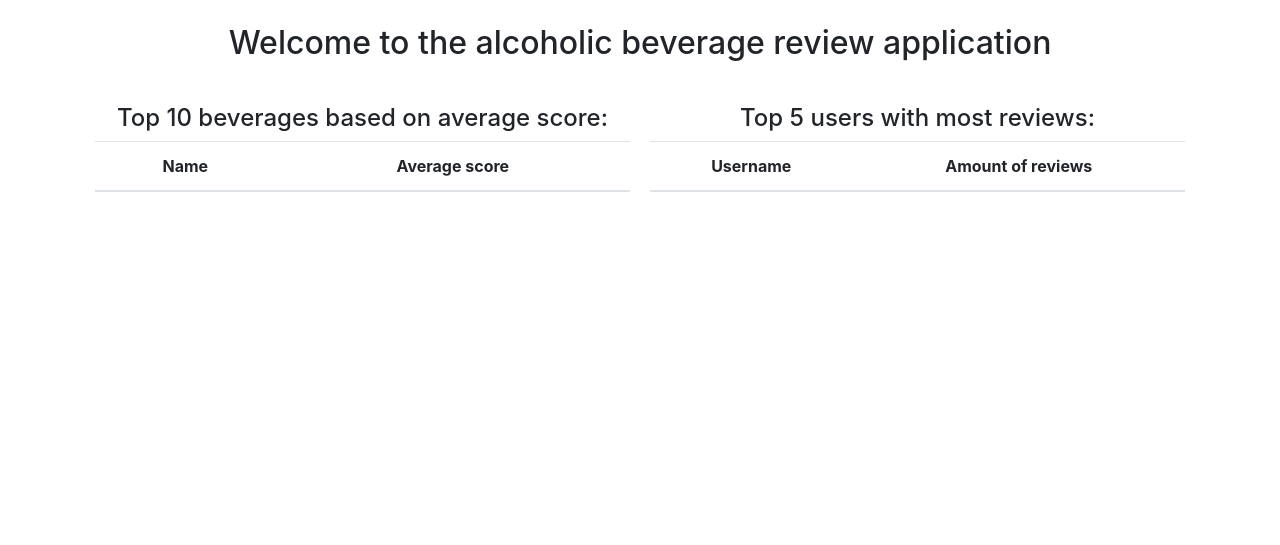
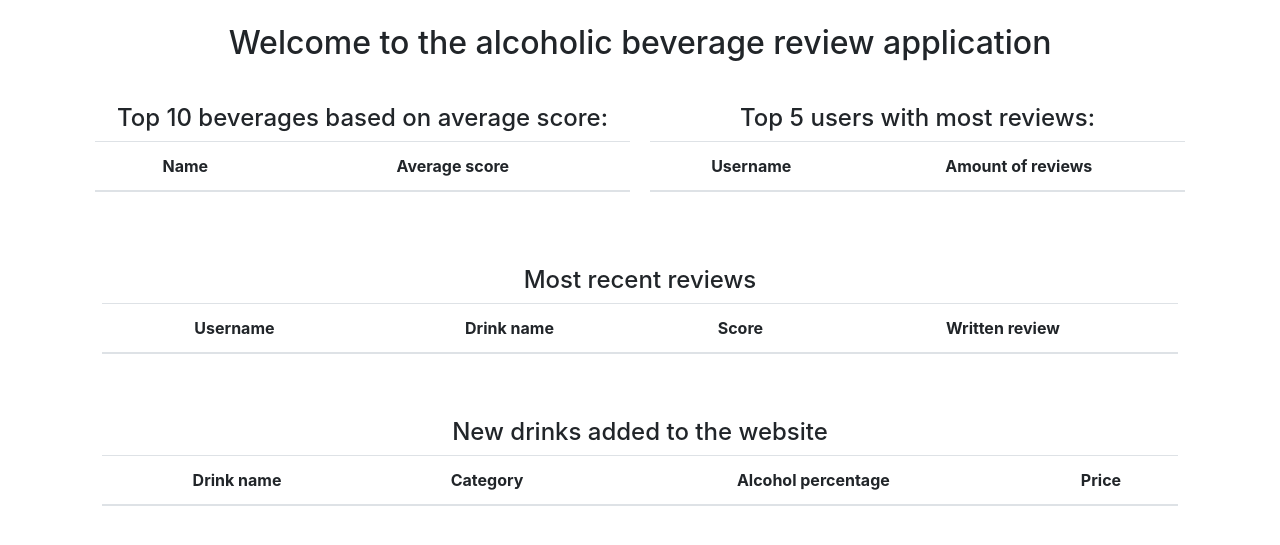
Before and after one commit to mehutonkka/Drink-review-application, a Flask app: template templates/home_page.html in a window 1280 px wide. Shown: the part 56-601 px from the top of the page. Run offline with Flask 3, Linux system fonts and the light colour scheme; the template is opened without the code that fills it, so the values that code supplies are empty; some libraries are stand-ins or nearby versions.

Commit message:
Admin rights and new reviews and new drinks on home page

```diff
--- a/schema.sql
+++ b/schema.sql
@@ -7,7 +7,8 @@ DROP TABLE IF EXISTS stores CASCADE;
 CREATE TABLE users (
     id SERIAL PRIMARY KEY,
     username TEXT,
-    password TEXT
+    password TEXT,
+    admin BOOLEAN
 );
 
 CREATE TABLE categories (
--- a/templates/home_page.html
+++ b/templates/home_page.html
@@ -48,4 +48,52 @@
         </table>
     </div>
 </div>
+<br><br>
+<div class="center">
+    <div class="ms-me-8">
+        <h4>Most recent reviews</h4>
+        <table class="table">
+            <thead class="table">
+                <tr class="center">
+                    <th scope="col">Username</th>
+                    <th scope="col">Drink name</th>
+                    <th scope="col">Score</th>
+                    <th scope="col">Written review</th>
+                </tr>
+            </thead>
+            <tbody>
+                {% for review in recent %}
+                <tr class="center">
+                    <td><a href="/profile/{{ review.username }}">{{ review.username }}</a></td>
+                    <td><a href="/drink/{{ review.drink_id }}">{{ review.name }}</a></td>
+                    <td>{{ review.score }}/10</td>
+                    <td>"{{ review.review }}"</td>
+                </tr>
+                {% endfor %}
+            </tbody>
+        </table>
+        <br><br>
+        <h4>New drinks added to the website</h4>
+        <table class="table">
+            <thead class="table">
+                <tr>
+                    <th scope="col">Drink name</th>
+                    <th scope="col">Category</th>
+                    <th scope="col">Alcohol percentage</th>
+                    <th scope="col">Price</th>
+                </tr>
+            </thead>
+            <tbody>
+                {% for drink in new %}
+                <tr>
+                    <td><a href="/drink/{{ drink.id }}">{{ drink.name }}</a></td>
+                    <td>{{ drink.category }}</td>
+                    <td>{{ drink.percentage }}%</td>
+                    <td>{{ drink.price }}€</td>
+                </tr>
+                {% endfor %}
+            </tbody>
+        </table>
+    </div>
+</div>
 {% endblock %}
--- a/templates/profile.html
+++ b/templates/profile.html
@@ -5,7 +5,11 @@
     <br>
     <h2>Profile for {{ username }}</h2>
     <br>
-
+    {% if admin %}
+    <form action="/admin" method="POST">
+        <button type="submit"class="btn btn-outline-danger">Become an admin</button>
+    </form>
+    {% endif %}
     <h5>All reviews from {{ username }}:</h5>
     <table class="table">
         <thead class="table">
```
Also changed, not shown: drinks.py (+18 -0 lines), routes.py (+49 -6 lines), templates/drink_details.html (+13 -0 lines), templates/profiles.html (+7 -2 lines), users.py (+27 -2 lines), README.md.
